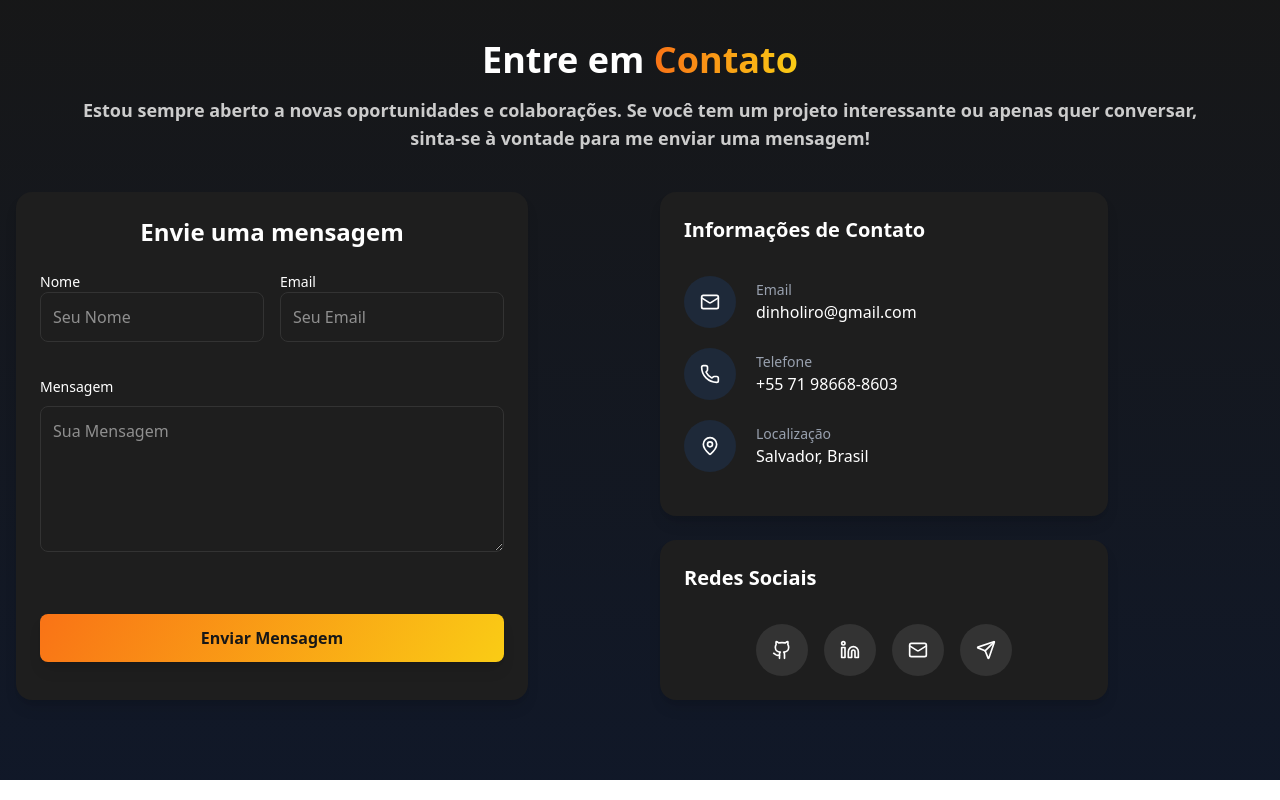
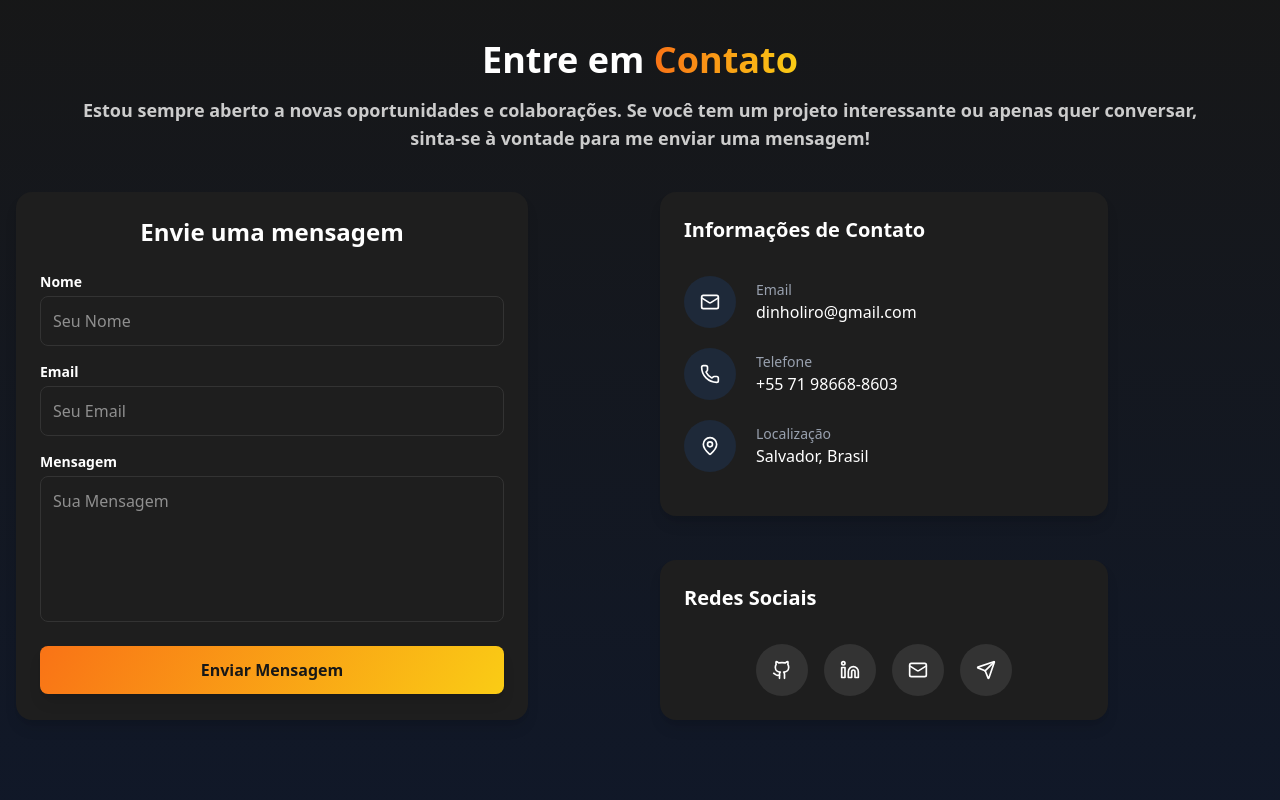
Before and after one commit to arnaldoliro/personal-site, a Next.js app: page / in a window 1280 px wide. Shown: the part 3136-3936 px from the top of the page. Built offline with nearby package versions, Linux system fonts and the light colour scheme.

Commit message:
fix: adjusting spacing, style and animation of components

```diff
--- a/src/app/globals.css
+++ b/src/app/globals.css
@@ -29,6 +29,24 @@ html, body {
 
 .gradient-text:hover {
   animation: shine 3s linear infinite;
+}
+
+.textarea-scrollbar::-webkit-scrollbar {
+  width: 6px;
+}
+
+.textarea-scrollbar::-webkit-scrollbar-track {
+  background: transparent;
+}
+
+.textarea-scrollbar::-webkit-scrollbar-thumb {
+  background-color: #666;
+  border-radius: 8px;
+  cursor: default;
+}
+
+.textarea-scrollbar::-webkit-scrollbar-thumb:hover {
+  background-color: #555;
 }
 
 @layer utilities {
--- a/src/components/ContactSection/index.tsx
+++ b/src/components/ContactSection/index.tsx
@@ -1,3 +1,6 @@
+'use client'
+
+import { motion } from "framer-motion";
 import SectionDescription from "../SectionDescription";
 import SectionTitle from "../SectionTitle";
 import { Github, Linkedin, Mail, MapPin, Phone, Send } from "lucide-react";
@@ -14,48 +17,60 @@ export default function ContactSection() {
         </div>
 
         <div className="grid grid-cols-1 md:grid-cols-2 gap-10 mt-10 items-start">
-          <form className="w-full h-full max-w-lg bg-[#1e1e1e] p-6 rounded-2xl shadow-lg mx-auto md:mx-0">
+          <motion.form
+           className="w-full h-full max-w-lg bg-[#1e1e1e] p-6 rounded-2xl shadow-lg mx-auto md:mx-0"
+           initial={{ opacity: 0, x: -100 }}
+           whileInView={{ opacity: 1, x: 0 }}
+           transition={{ duration: 0.7 }}
+           viewport={{ once: false, amount: 0.3 }}
+          >
             <h1 className="text-2xl font-semibold text-center mb-6">Envie uma mensagem</h1>
-            <div className="grid grid-cols-1 md:grid-cols-2 gap-4">
-              <div className="flex flex-col">
-                <label className="text-sm" htmlFor="name">Nome</label>
+            <div className="grid grid-cols-1 md:grid-cols-1 gap-4">
+              <div className="flex flex-col gap-1">
+                <label className="text-sm font-semibold" htmlFor="name">Nome</label>
                 <input
                   type="text"
                   id="name"
                   placeholder="Seu Nome"
-                  className="p-3 rounded-lg bg-[#1e1e1e] border border-[#333] focus:outline-none focus:ring-2 focus:ring-custom-gradient"
+                  className="p-3 w-full rounded-lg bg-[#1e1e1e] border border-[#333] focus:outline-none focus:border-[1px] focus:border-[#f97416] focus:shadow-sm shadow-[#f97416] transition-all duration-300"
                 />
               </div>
-              <div className="flex flex-col">
-                <label className="text-sm" htmlFor="email">Email</label>
+              <div className="flex flex-col gap-1">
+                <label className="text-sm font-semibold" htmlFor="email">Email</label>
                 <input
                   type="email"
                   id="email"
                   placeholder="Seu Email"
-                  className="p-3 rounded-lg bg-[#1e1e1e] border border-[#333] focus:outline-none focus:ring-2 focus:ring-custom-gradient"
+                  className="p-3 rounded-lg bg-[#1e1e1e] border border-[#333] focus:outline-none focus:border-[1px] focus:border-[#f97416] focus:shadow-sm shadow-[#f97416] transition-all duration-300"
                 />
               </div>
             </div>
 
-            <div className="mt-8">
-              <label className="text-sm" htmlFor="message">Mensagem</label>
+            <div className="mt-4 flex flex-col gap-1">
+              <label className="text-sm font-semibold" htmlFor="message">Mensagem</label>
               <textarea
                 id="message"
                 placeholder="Sua Mensagem"
-                className="w-full mt-2 p-3 rounded-lg bg-[#1e1e1e] border border-[#333] focus:outline-none focus:ring-2 focus:ring-custom-gradient"
+                className="textarea-scrollbar resize-none p-3 rounded-lg bg-[#1e1e1e] border border-[#333] focus:outline-none focus:border-[1px] focus:border-[#f97416] focus:shadow-sm shadow-[#f97416] transition-all duration-300"
                 rows={5}
               />
             </div>
 
             <button
               type="submit"
-              className="mt-14 inline-block bg-custom-gradient text-[#171717] font-semibold py-3 px-6 rounded-lg shadow-lg hover:shadow-[#f974165b] transition-all duration-500 w-full cursor-pointer"
+              className="mt-6 inline-block bg-custom-gradient text-[#171717] font-semibold py-3 px-6 rounded-lg shadow-lg hover:shadow-[#f974165b] transition-all duration-500 w-full cursor-pointer"
             >
               Enviar Mensagem
             </button>
-          </form>
-          <div className="space-y-6 w-full max-w-md mx-auto md:mx-0">
-            <div className="bg-[#1e1e1e] p-6 rounded-2xl shadow-lg">
+          </motion.form>
+          <div className="space-y-11 w-full max-w-md mx-auto md:mx-0">
+            <motion.div
+             className="bg-[#1e1e1e] p-6 rounded-2xl shadow-lg"
+             initial={{ opacity: 0, x: 100 }}
+             whileInView={{ opacity: 1, x: 0 }}
+             transition={{ duration: 0.7 }}
+             viewport={{ once: false, amount: 0.3 }}
+            >
               <h1 className="text-xl font-semibold mb-8">Informações de Contato</h1>
               <div className="flex items-center gap-5 mb-5">
                 <span className="bg-gray-800 rounded-full p-4"><Mail size={20}/></span>
@@ -78,8 +93,14 @@ export default function ContactSection() {
                   <p>Salvador, Brasil</p>
                 </div>
               </div>
-            </div>
-            <div className="bg-[#1e1e1e] p-6 rounded-2xl shadow-lg">
+            </motion.div>
+            <motion.div
+             className="bg-[#1e1e1e] p-6 rounded-2xl shadow-lg"
+             initial={{ opacity: 0, x:100 }}
+             whileInView={{ opacity: 1, x: 0 }}
+             transition={{ duration: 0.7 }}
+             viewport={{ once: false, amount: 0.3 }}
+            >
               <h1 className="text-xl font-semibold mb-8">Redes Sociais</h1>
               <div className="flex gap-4 justify-center">
                 <a className="rounded-full bg-[#333333] p-4 hover:bg-gradient-to-br hover:from-orange-500 hover:to-yellow-400 hover:text-gray-900 hover:shadow-lg shadow-[#ff901288] hover:scale-102 transition-all duration-300 cursor-pointer transform hover:-translate-y-1" href="https://github.com/arnaldoliro" target="_blank" rel="noopener noreferrer"><Github size={20}/></a>
@@ -87,7 +108,7 @@ export default function ContactSection() {
                 <a className="rounded-full bg-[#333333] p-4 hover:bg-gradient-to-br hover:from-orange-500 hover:to-yellow-400 hover:text-gray-900 hover:shadow-lg shadow-[#ff901288] hover:scale-102 transition-all duration-300 cursor-pointer transform hover:-translate-y-1" href="" target="_blank" rel="noopener noreferrer"><Mail size={20}/></a>
                 <a className="rounded-full bg-[#333333] p-4 hover:bg-gradient-to-br hover:from-orange-500 hover:to-yellow-400 hover:text-gray-900 hover:shadow-lg shadow-[#ff901288] hover:scale-102 transition-all duration-300 cursor-pointer transform hover:-translate-y-1" href="" target="_blank" rel="noopener noreferrer"><Send size={20}/></a>
               </div>
-            </div>
+            </motion.div>
           </div>
         </div>
       </div>
```
